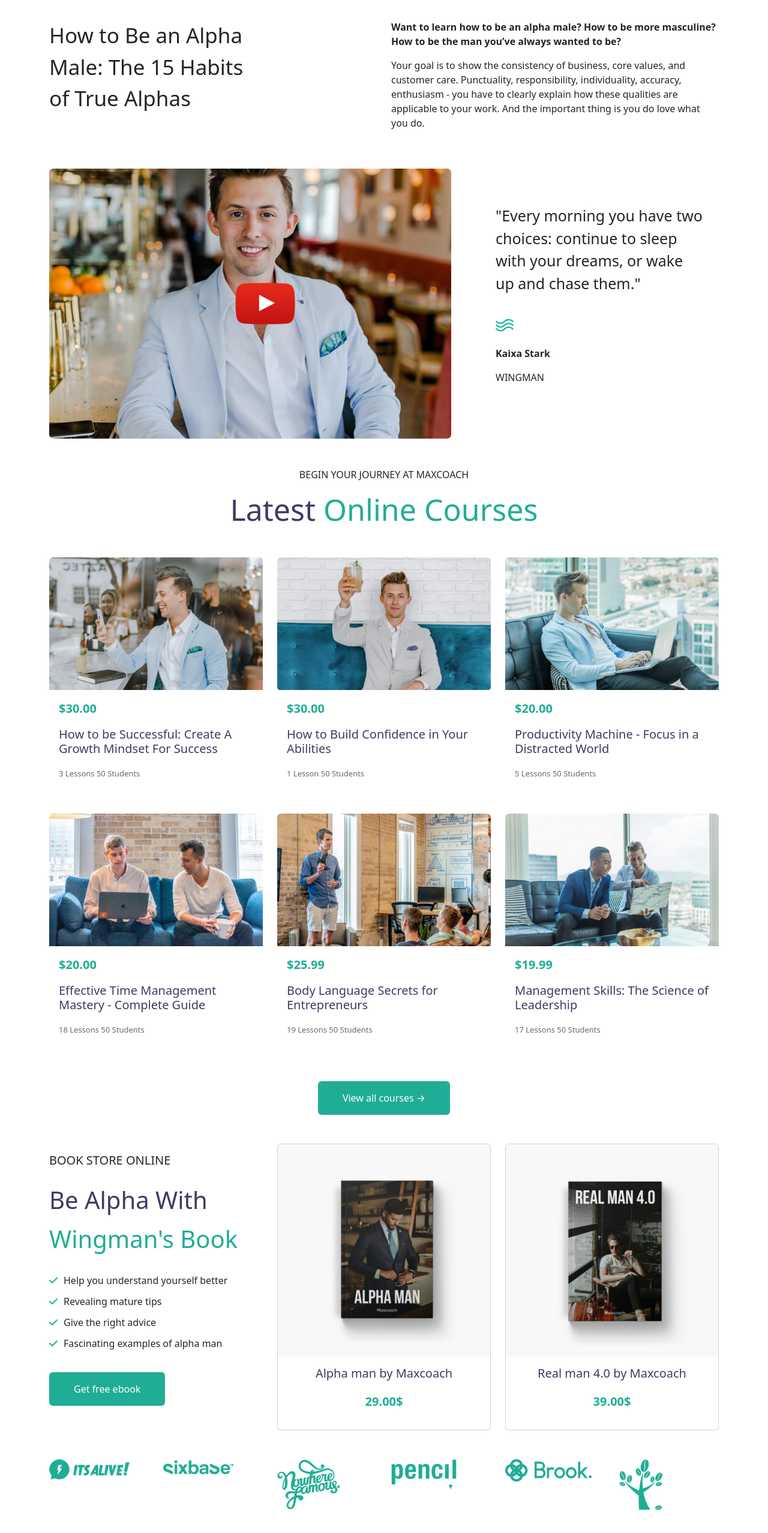
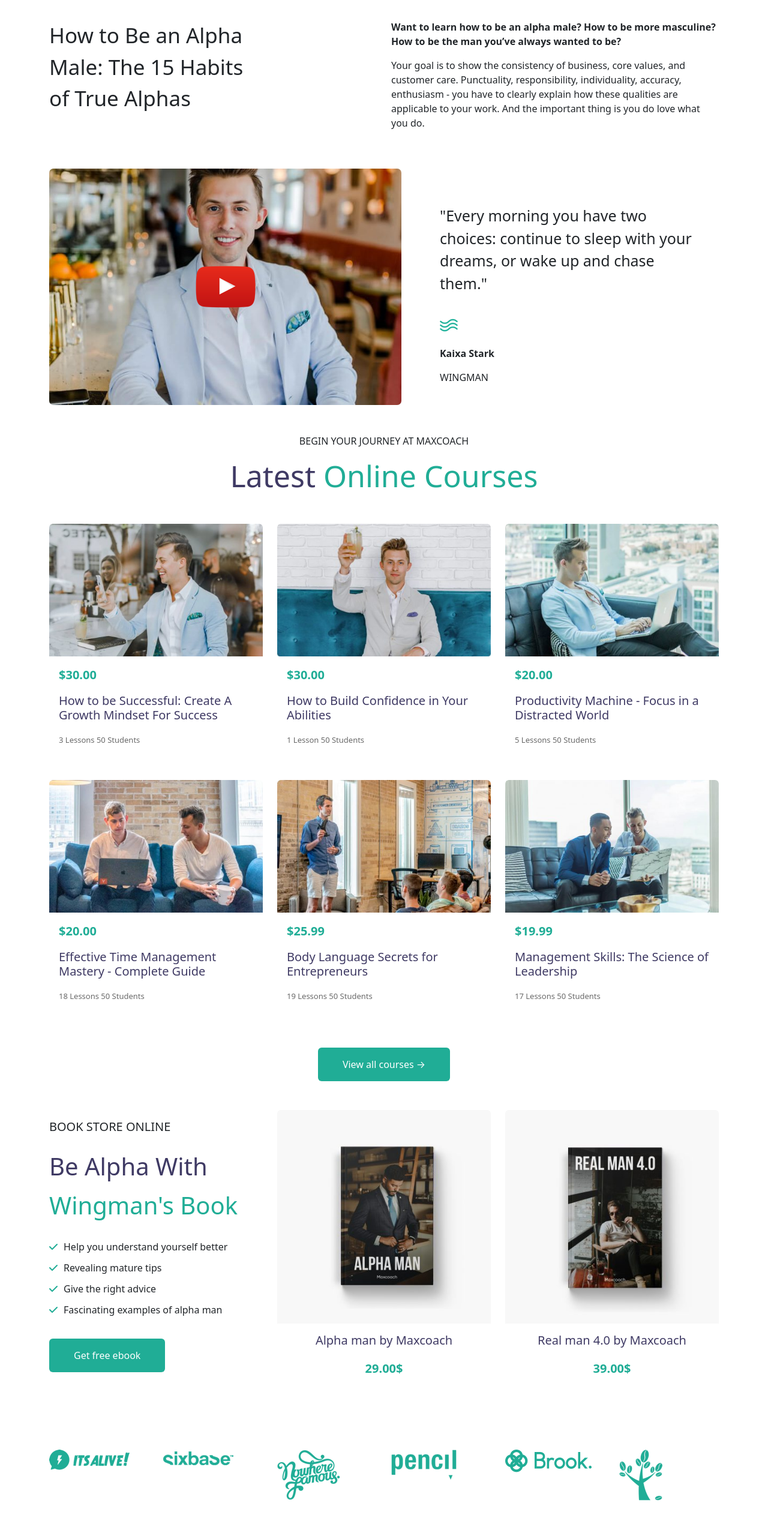
Before and after one commit to giovannimegliola/proj-html-vuejs, a Vue app: page / in a window 1280 px wide. Shown: the part 1126-3681 px from the top of the page at 60% size. Built offline with nearby package versions, Linux system fonts and the light colour scheme.

Commit message:
modified cards styles

```diff
--- a/src/assets/styles/main.scss
+++ b/src/assets/styles/main.scss
@@ -5,3 +5,11 @@ $fa-font-path: '../webfonts';
 @import '@fortawesome/fontawesome-free/scss/solid.scss';
 @import '@fortawesome/fontawesome-free/scss/regular.scss';
 @import '@fortawesome/fontawesome-free/scss/brands.scss';
+
+
+
+
+@font-face {
+  font-family: 'Questrial';
+  src:url('https://fonts.googleapis.com/css2?family=Fredoka&family=Lato&family=Montserrat:wght@400;500&family=PT+Sans&family=Questrial&family=Roboto&display=swap'); ;
+}
--- a/src/components/AboutMeApp.vue
+++ b/src/components/AboutMeApp.vue
@@ -11,13 +11,13 @@
           <p>Your goal is to show the consistency of business, core values, and customer care. Punctuality, responsibility, individuality, accuracy, enthusiasm - you have to clearly explain how these qualities are applicable to your work. And the important thing is you do love what you do.</p>
         </div>
         <div class="row">
-          <div class="col-md-8 py-5">
+          <div class="col-md-7 py-5">
             <div class="backimg">
-              <img src="../assets/images/home-movation-video-poster-670x450.jpg" alt="video youtube" >
+              <img src="../assets/images/home-movation-video-poster-670x450.jpg" alt="video youtube" class="myimg">
               <img src="../assets/images/icon-youtube-play.png" alt="icona youtube" class="img-overlay" >
             </div>
           </div>
-          <div class="col-md-4 py-5 ">
+          <div class="col-md-5 py-5">
             <p class="myp2">"Every morning you have two choices: continue to sleep with your dreams, or wake up and chase them."</p>
             <img src="../assets/images/home-movation-shape-01.png" alt="shape" class="py-4">
             <strong><p>Kaixa Stark</p></strong>
@@ -47,11 +47,11 @@ h4{
 .backimg{
   position: relative;
   display: block;
+  margin-right: 40px ;
 }
 
 .backimg img{
   cursor: pointer;
-
 }
 
 .img-overlay{
@@ -63,15 +63,31 @@ h4{
 }
 .myp{
   font-size: 35px;
+  font-weight: 400;
 }
 
 img{
   border-radius: 7px;
 }
 
+.myimg{
+  width: 100%;
+}
 .myp2{
   font-size: 25px;
   margin-top: 60px;
+  font-weight: 300;
 }
 
+
+.backimg{
+  overflow: hidden;
+}
+.myimg{
+  transition: transform .8s ease;
+}
+
+.myimg:hover {
+  transform: scale(1.1);
+}
 </style>
--- a/src/components/BooksApp.vue
+++ b/src/components/BooksApp.vue
@@ -96,4 +96,19 @@
   color: #3f3a64;
   margin-bottom: 20px;
 }
+
+.card{
+  margin-bottom: 40px;
+  border: none;
+  cursor: pointer;
+  overflow: hidden;
+}
+.card img{
+  transition: transform .8s ease;
+  cursor: pointer;
+}
+
+.card:hover img {
+  transform: scale(1.1);
+}
 </style>
--- a/src/components/HeroApp.vue
+++ b/src/components/HeroApp.vue
@@ -62,6 +62,7 @@
 h1{
   font-size: 65px;
   margin-bottom: 20px;
+
 }
 
 h3{
--- a/src/components/StoriesApp.vue
+++ b/src/components/StoriesApp.vue
@@ -13,7 +13,7 @@
         <button @click="nextSlide" class="mybtn"> &#62;</button>
       </div>
       <div class="col-md-6">
-        <img src="../assets/images/home-movation-testimonial-image-768x562.jpg" alt=""/>
+        <img src="../assets/images/home-movation-testimonial-image-768x562.jpg" alt="testimonial"/>
       </div>
     </div>
   </section>
```
